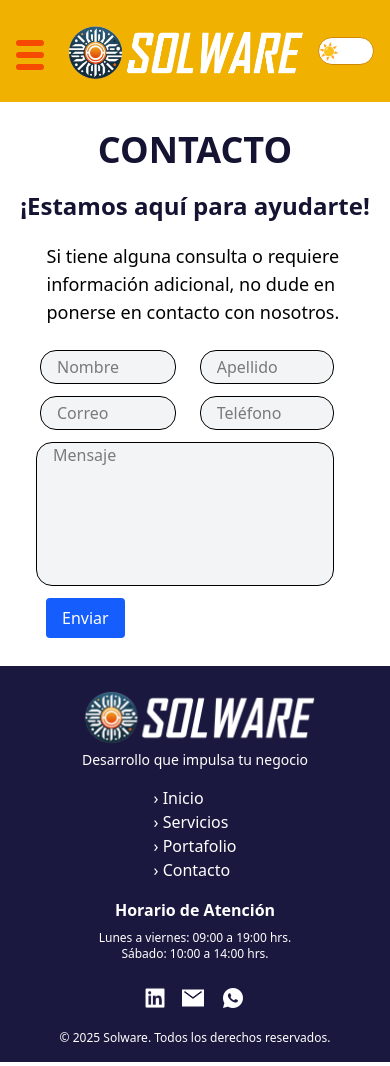
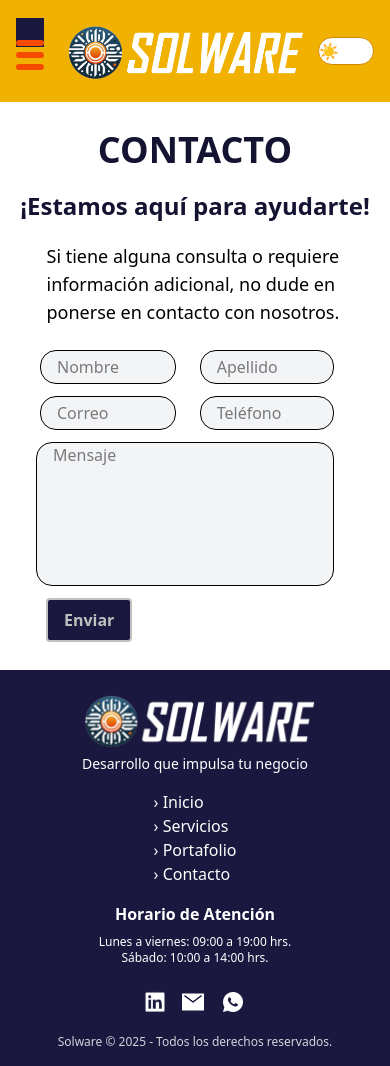
Before and after one commit to hectrhcc/Solware, a React (Vite) app: page /contacto in a window 390 px wide. Built offline with nearby package versions, Linux system fonts and the light colour scheme; no server answers.

Commit message:
button colors

```diff
--- a/src/App.css
+++ b/src/App.css
@@ -25,6 +25,18 @@
     color: #151332; /* Color del texto */
 }
 
+button{
+    background-color: #1A183E; /* Color de fondo */
+  color: silver;
+  font-weight: bold;
+}
+
+button:hover{
+     color: #1A183E;
+    background-color: white; /* Color de fondo */
+     border: 2px solid #1A183E ;
+}
+
 .stroke{
     stroke: black;
 stroke-width: 3;
--- a/src/components/Contacto.jsx
+++ b/src/components/Contacto.jsx
@@ -98,10 +98,10 @@ const [mensajeEnviado, setMensajeEnviado] = useState('');
 
       <button
         type="submit"
-        className=" bg-blue-600 text-white px-4 py-2 rounded hover:bg-blue-700   ml-5.5 hover:scale-110 lg:w-7/8 lg:py-3 lg:hover:bg-blue-500 lg:hover:scale-100"
+        className=" px-4 py-2 rounded border-2   ml-5.5 hover:scale-110 lg:w-7/8 lg:py-3 lg: lg:hover:scale-100"
         disabled={enviando} // para evitar doble envío
       >
-         <span className={enviando ? 'text-gray-100' : 'text-white'}>
+         <span >
                 {enviando ? 'Enviando...' : 'Enviar'}
         </span>
       </button>
--- a/src/components/Footer.jsx
+++ b/src/components/Footer.jsx
@@ -85,8 +85,8 @@ const Footer = () => {
   </div>
 </div>
   {/* Créditos */}
-  <div className="text-white text-xs text-center  md:relative md:top-12 md:mb-4">
-    © 2025 Solware. Todos los derechos reservados.
+  <div className="text-gray-300 text-xs text-center  md:relative md:top-12 md:mb-4">
+    Solware © 2025 - Todos los derechos reservados.
   </div>
 </footer>
 
--- a/src/index.css
+++ b/src/index.css
@@ -6,8 +6,12 @@
     color: white;
 
   }
+
 .modo-oscuro h1, .modo-oscuro h3 {
-    color:#00aae4;
+    color:#dcdcdc;
+}
+.modo-oscuro p {
+    color:#eeeeee ;
 }
 
   .modo-oscuro label, .modo-oscuro input, .modo-oscuro textarea {
```
